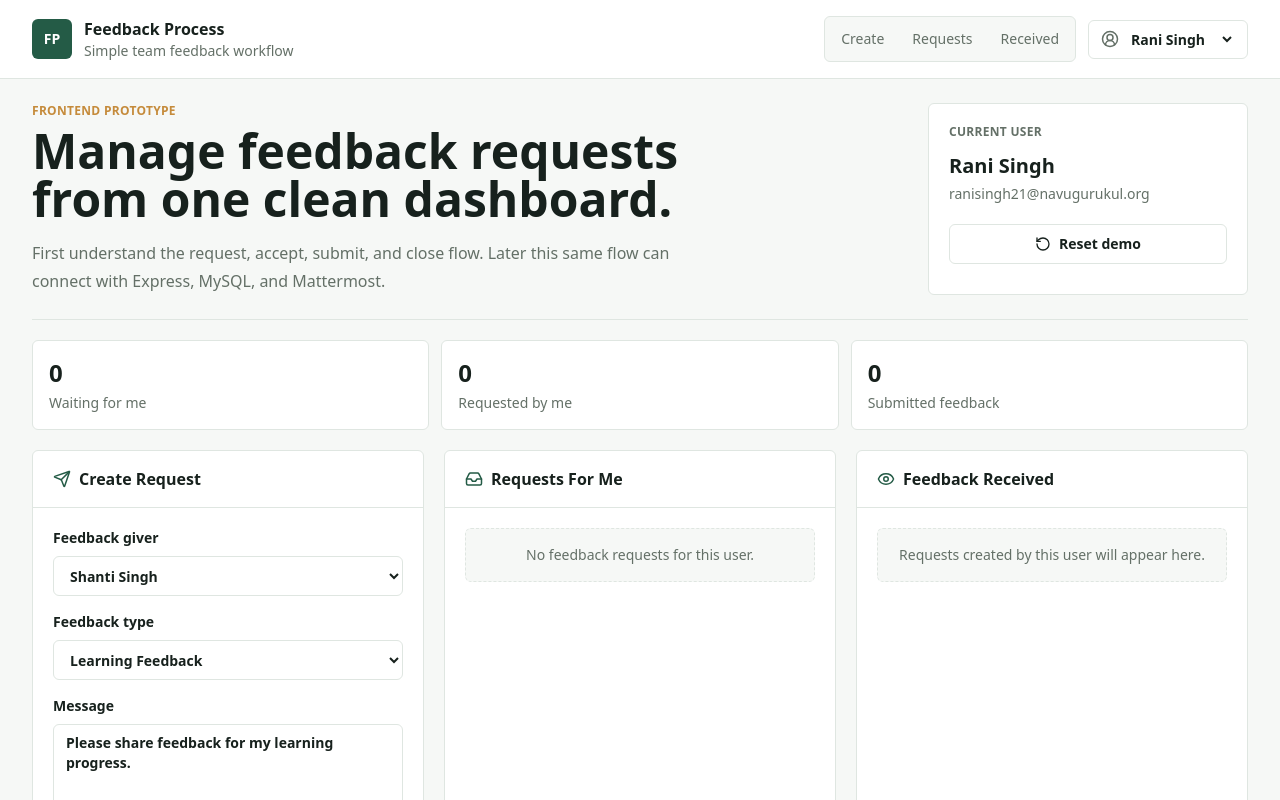
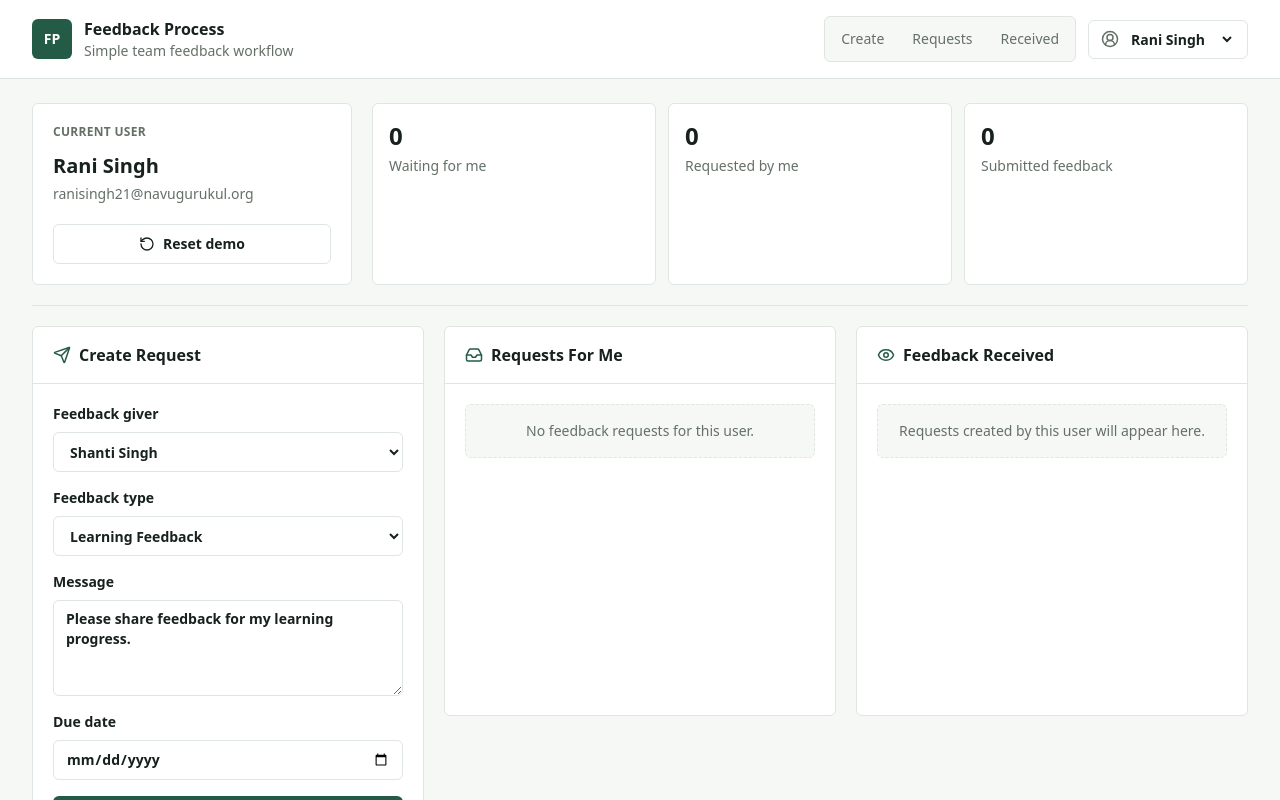
Before and after one commit to PoojaMeena99/feedback-process, a Next.js app: page / in a window 1280 px wide. Shown: the top 800 px of the page. Built offline with nearby package versions, Linux system fonts and the light colour scheme.

Commit message:
Remove dashboard intro title

```diff
--- a/app/page.jsx
+++ b/app/page.jsx
@@ -146,20 +146,7 @@ export default function Home() {
       </header>
 
       <main className="mx-auto max-w-7xl px-5 py-6 lg:px-8">
-        <section className="grid gap-5 border-b border-line pb-6 lg:grid-cols-[1fr_320px]">
-          <div>
-            <p className="text-xs font-bold uppercase tracking-wide text-accent">
-              Frontend prototype
-            </p>
-            <h1 className="mt-2 max-w-3xl text-3xl font-bold leading-tight text-ink md:text-5xl">
-              Manage feedback requests from one clean dashboard.
-            </h1>
-            <p className="mt-4 max-w-2xl text-base leading-7 text-muted">
-              First understand the request, accept, submit, and close flow. Later this
-              same flow can connect with Express, MySQL, and Mattermost.
-            </p>
-          </div>
-
+        <section className="grid gap-5 border-b border-line pb-5 md:grid-cols-[320px_1fr]">
           <div className="card p-5">
             <p className="text-xs font-bold uppercase tracking-wide text-muted">Current user</p>
             <p className="mt-3 text-xl font-bold">{currentUser.name}</p>
@@ -169,15 +156,15 @@ export default function Home() {
               Reset demo
             </button>
           </div>
+
+          <div className="grid gap-3 md:grid-cols-3">
+            <Metric label="Waiting for me" value={waitingCount} />
+            <Metric label="Requested by me" value={requestedCount} />
+            <Metric label="Submitted feedback" value={submittedCount} />
+          </div>
         </section>
 
-        <section className="grid gap-3 py-5 md:grid-cols-3">
-          <Metric label="Waiting for me" value={waitingCount} />
-          <Metric label="Requested by me" value={requestedCount} />
-          <Metric label="Submitted feedback" value={submittedCount} />
-        </section>
-
-        <section className="grid gap-5 lg:grid-cols-3">
+        <section className="grid gap-5 pt-5 lg:grid-cols-3">
           <div id="create">
             <CreateRequest currentUserId={currentUserId} onCreate={createRequest} />
           </div>
```
